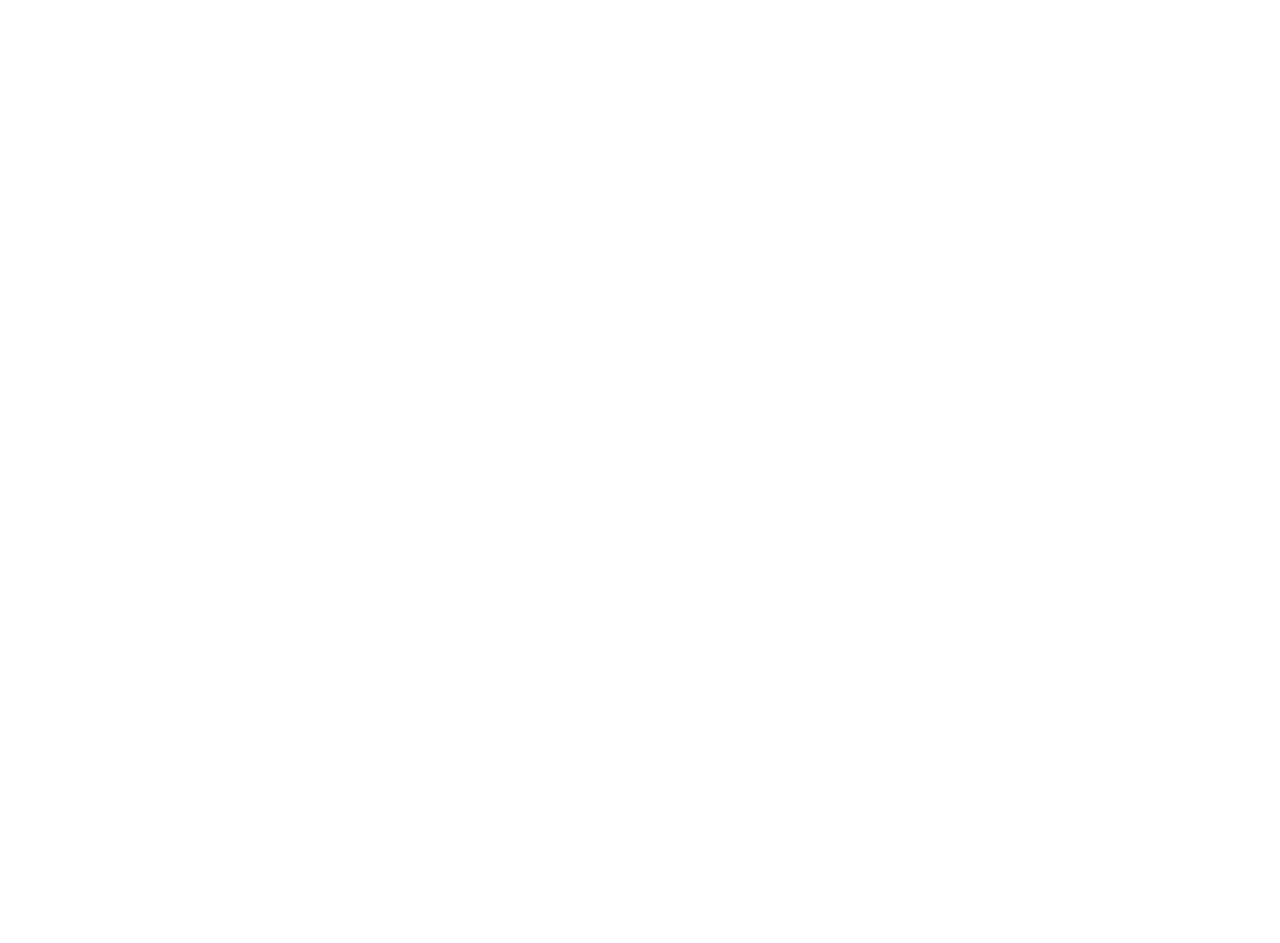
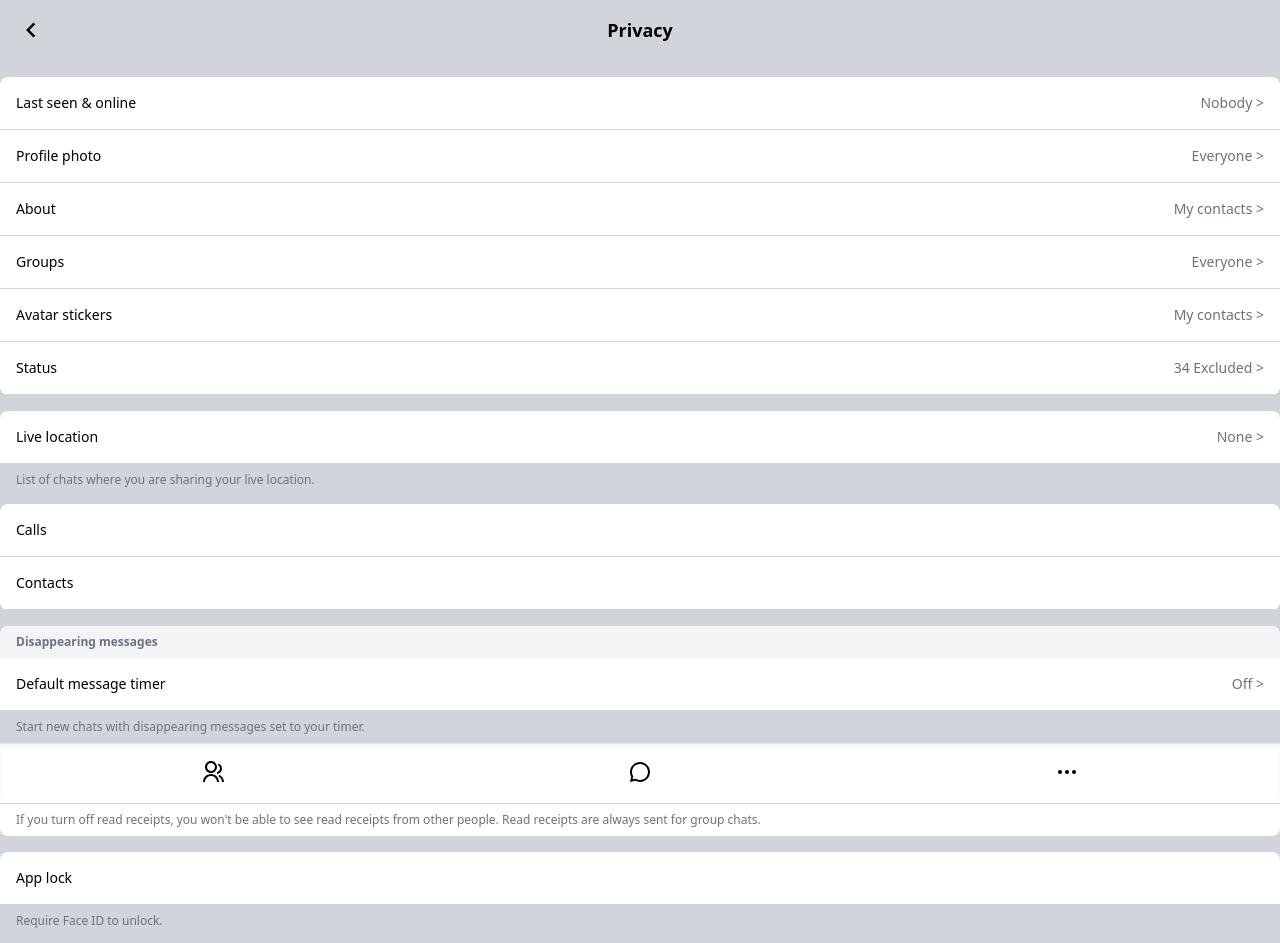
Before and after one commit to Johnnysky2700/chateo, a React (Create React App) app: page /Privacy in a window 1280 px wide. Before the commit this address had no page. Shown: the top 943 px of the page. Before the commit the page ends 800 px from the top, so only its background shows below. Built offline with nearby package versions, Linux system fonts and the light colour scheme; data requests are answered from the project's data file.

Commit message:
Privacy.jsx created and styled

```diff
--- a/data/db.json
+++ b/data/db.json
@@ -271,6 +271,15 @@
       "bgColor": null,
       "createdAt": "2025-05-29T20:00:31.629Z",
       "expiresAt": "2025-05-30T20:00:31.629Z"
+    },
+    {
+      "id": "5f02",
+      "userId": 1,
+      "text": "hello world",
+      "file": null,
+      "bgColor": "#FF5733",
+      "createdAt": "2025-06-02T20:12:13.156Z",
+      "expiresAt": "2025-06-03T20:12:13.162Z"
     }
   ]
 }
--- a/src/App.js
+++ b/src/App.js
@@ -18,6 +18,7 @@
 import Chats from './Components/Chats';
 import Notification from './Components/Notification';
 import NotificationSound from "./Components/NotificationSound";
+import Privacy from "./Components/Privacy";
 
 // Create a wrapper component to access context
 function AppWithContext() {
@@ -54,6 +55,7 @@
           <Route path="/Notification" element={<Notification />} />
           <Route path="/notification-sound" element={<NotificationSound />} />
           <Route path="/story/:userId" element={<StoryPage />} />
+          <Route path="/Privacy" element={<Privacy />} />
         </Routes>
       </div>
     </Router>
--- a/src/Components/Account.jsx
+++ b/src/Components/Account.jsx
@@ -1,6 +1,7 @@
 import { useEffect, useState } from 'react';
 import { useNavigate } from 'react-router-dom';
 import { MdChevronLeft } from "react-icons/md";
+import Footer from './Footer';
 
 export default function Account() {
   const navigate = useNavigate();
@@ -109,6 +110,7 @@
           Save
         </button>
       </div>
+      <Footer />
     </div>
   );
 }
--- a/src/Components/Appearance.jsx
+++ b/src/Components/Appearance.jsx
@@ -1,6 +1,7 @@
 import { useTheme } from '../context/ThemeContext';
 import { MdChevronLeft, MdOutlineLightMode, MdOutlineDarkMode } from 'react-icons/md';
 import { useNavigate } from 'react-router-dom';
+import Footer from './Footer';
 
 export default function Appearance() {
   const navigate = useNavigate();
@@ -46,6 +47,7 @@
           Dark Mode
         </button>
       </div>
+      <Footer />
     </div>
   );
 }
--- a/src/Components/Chats.jsx
+++ b/src/Components/Chats.jsx
@@ -1,6 +1,7 @@
 import React, { useEffect, useState } from "react";
 import { useNavigate } from "react-router-dom";
 import { MdChevronLeft } from "react-icons/md";
+import Footer from './Footer';
 
 export default function Chats() {
   const navigate = useNavigate();
@@ -150,6 +151,7 @@
           </div>
         </div>
       </div>
+      <Footer />
     </div>
   );
 }
--- a/src/Components/MorePage.jsx
+++ b/src/Components/MorePage.jsx
@@ -22,7 +22,7 @@
     { label: 'Chats', icon: <RiChat3Line />, path: '/Chats'},
     { label: 'Appearance', icon: <FiSun />, path: '/Appearance' },
     { label: 'Notification', icon: <MdNotificationsNone />, path: '/Notification' },
-    { label: 'Privacy', icon: <MdOutlinePrivacyTip /> },
+    { label: 'Privacy', icon: <MdOutlinePrivacyTip />, path: '/Privacy' },
     { divider: true },
     { label: 'Data Usage', icon: <RiFolder3Line /> },
     { label: 'Help', icon: <FiHelpCircle /> },
--- a/src/Components/Notification.jsx
+++ b/src/Components/Notification.jsx
@@ -1,6 +1,7 @@
 import React, { useState } from "react";
 import { MdChevronLeft } from "react-icons/md";
 import { useNavigate } from "react-router-dom";
+import Footer from './Footer';
 
 export default function Notification() {
   const navigate = useNavigate();
@@ -130,6 +131,7 @@
       <p className="text-sm text-gray-500">
         Reset all notification settings, including custom notification settings for your chats.
       </p>
+      <Footer />
     </div>
   );
 }
--- a/src/Components/NotificationSound.jsx
+++ b/src/Components/NotificationSound.jsx
@@ -1,6 +1,7 @@
 import React, { useState, useEffect, useRef } from "react";
 import { useNavigate } from "react-router-dom";
 import { MdCheck } from "react-icons/md";
+import Footer from './Footer';
 
 const tones = {
   "Alert tones": [
@@ -115,6 +116,7 @@
           </div>
         ))}
       </div>
+      <Footer />
     </div>
   );
 }
--- /dev/null
+++ b/src/Components/Privacy.jsx
@@ -0,0 +1,99 @@
+import React from "react";
+import { useNavigate } from "react-router-dom";
+import { MdChevronLeft } from "react-icons/md";
+import Footer from './Footer';
+
+const Privacy = () => {
+  const navigate = useNavigate();
+
+  const navItem = (label, value = "", route) => (
+    <div
+      onClick={() => route && navigate(route)}
+      className="flex justify-between items-center py-4 px-4 border-b border-gray-300 dark:border-gray-700 cursor-pointer bg-white dark:bg-neutral-800"
+    >
+      <span className="text-black dark:text-white">{label}</span>
+      <span className="text-gray-500">{value && `${value} >`}</span>
+    </div>
+  );
+
+  return (
+    <div className="min-h-screen bg-gray-300 dark:bg-black text-black dark:text-white text-sm space-y-4">
+      {/* Header */}
+      <div className="flex items-center px-4 py-4 border-b border-gray-300 dark:border-gray-700 relative bg-gray-300 dark:bg-neutral-800">
+        <MdChevronLeft
+          onClick={() => navigate(-1)}
+          className="text-3xl absolute left-4 cursor-pointer"
+        />
+        <h2 className="text-lg font-bold text-center w-full">Privacy</h2>
+      </div>
+
+      {/* List */}
+      <div className="space-y-4">
+        {/* First block */}
+        <div className="rounded-lg overflow-hidden">
+          {navItem("Last seen & online", "Nobody", "/privacy/last-seen")}
+          {navItem("Profile photo", "Everyone", "/privacy/profile-photo")}
+          {navItem("About", "My contacts", "/privacy/about")}
+          {navItem("Groups", "Everyone", "/privacy/groups")}
+          {navItem("Avatar stickers", "My contacts", "/privacy/avatar-stickers")}
+          {navItem("Status", "34 Excluded", "/privacy/status")}
+        </div>
+
+        {/* Live location block */}
+        <div className="rounded-lg overflow-hidden">
+          {navItem("Live location", "None", "/privacy/live-location")}
+          <p className="px-4 pt-2 text-gray-500 text-xs">
+            List of chats where you are sharing your live location.
+          </p>
+        </div>
+
+        {/* Calls and Contacts */}
+        <div className="rounded-lg overflow-hidden">
+          {navItem("Calls", "", "/privacy/calls")}
+          {navItem("Contacts", "", "/privacy/contacts")}
+        </div>
+
+        {/* Disappearing messages */}
+        <div className="rounded-lg overflow-hidden">
+          <div className="px-4 py-2 bg-gray-100 dark:bg-neutral-700 text-gray-500 text-xs font-semibold">
+            Disappearing messages
+          </div>
+          {navItem("Default message timer", "Off", "/privacy/message-timer")}
+          <p className="px-4 pt-2 text-gray-500 text-xs">
+            Start new chats with disappearing messages set to your timer.
+          </p>
+        </div>
+
+        {/* Read receipts */}
+        <div className="rounded-lg overflow-hidden bg-white dark:bg-neutral-800">
+          <div className="flex justify-between items-center px-4 py-4 border-b border-gray-300 dark:border-gray-700">
+            <span className="text-black dark:text-white">Read receipts</span>
+            <input type="checkbox" className="w-5 h-5" defaultChecked />
+          </div>
+          <p className="px-4 py-2 text-gray-500 text-xs">
+            If you turn off read receipts, you won't be able to see read receipts from other people.
+            Read receipts are always sent for group chats.
+          </p>
+        </div>
+
+        {/* App Lock */}
+        <div className="rounded-lg overflow-hidden">
+          {navItem("App lock", "", "/privacy/require-face-id")}
+          <p className="px-4 pt-2 text-gray-500 text-xs">
+            Require Face ID to unlock.
+          </p>
+        </div>
+
+        {/* Other Options */}
+        <div className="rounded-lg overflow-hidden">
+          {navItem("Chat lock", "", "/privacy/chat-lock")}
+          {navItem("Advanced", "", "/privacy/advanced")}
+          {navItem("Privacy checkup", "", "/privacy/privacy-checkup")}
+        </div>
+      </div>
+      <Footer />
+    </div>
+  );
+};
+
+export default Privacy;
```
